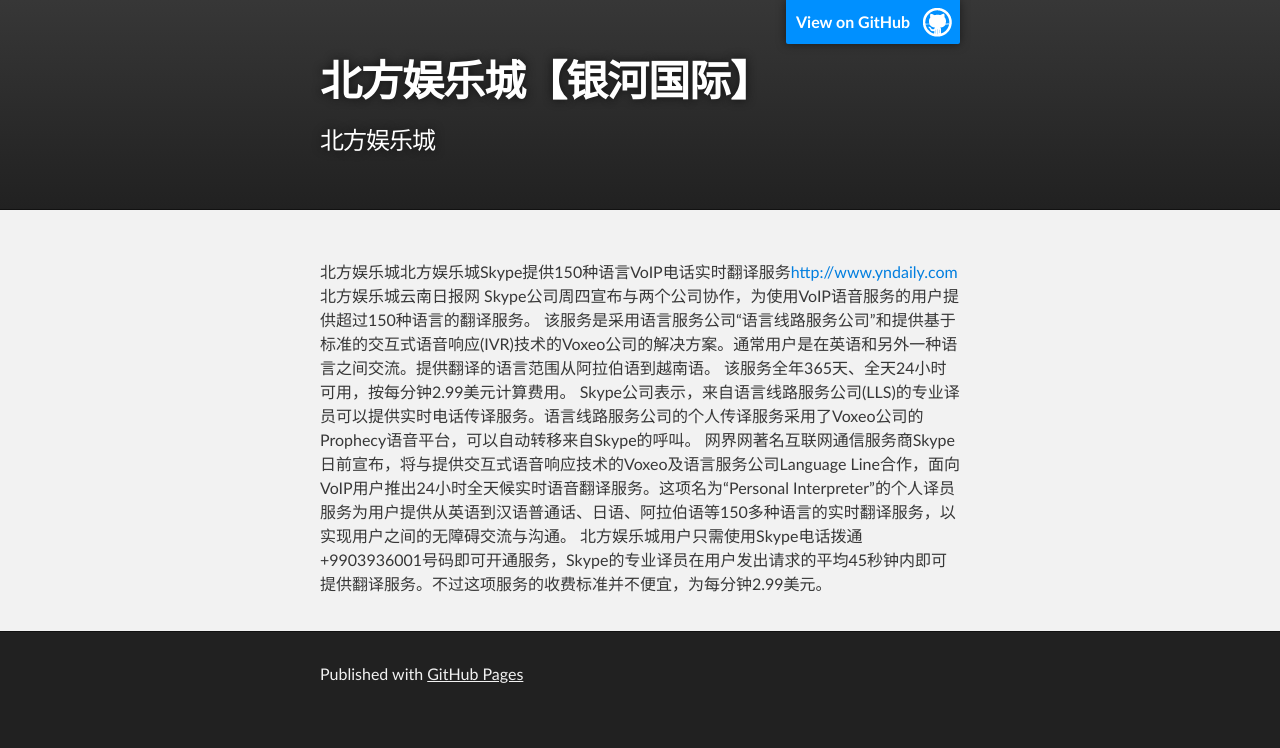
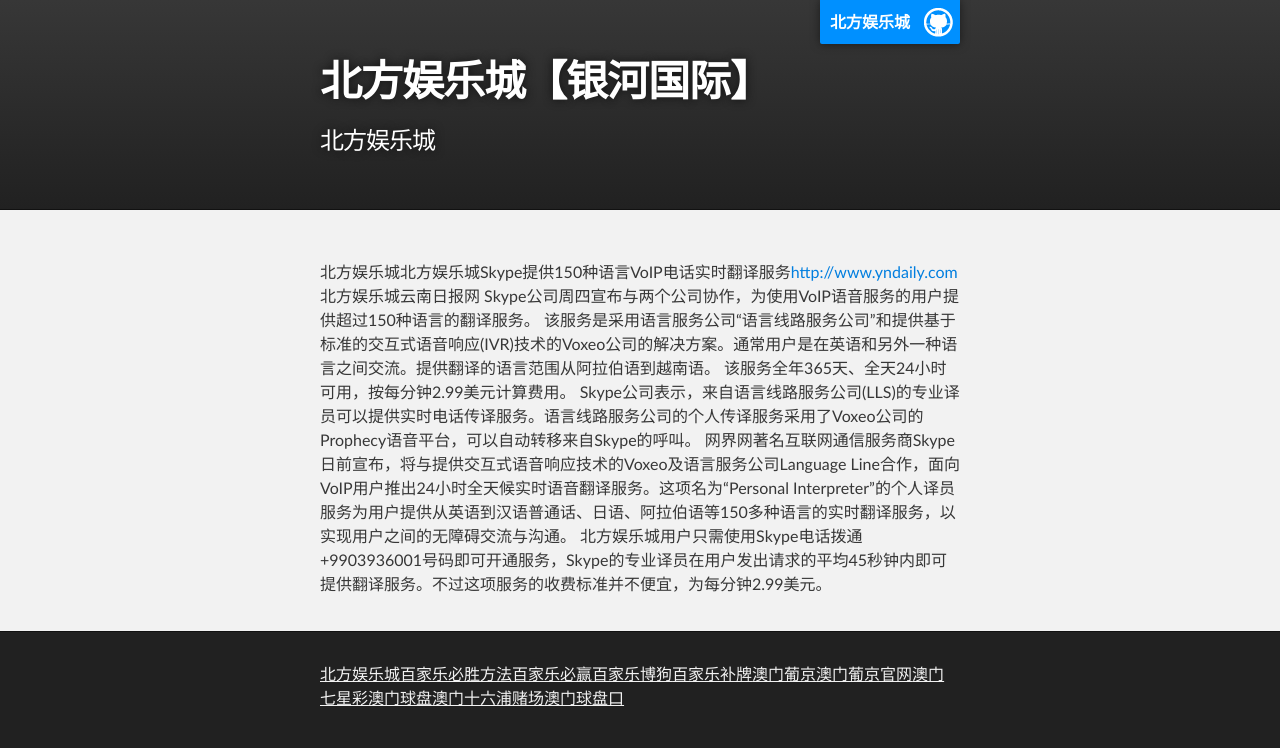
Before and after one commit to bcxsyl/bcxsyl.github.io, a plain HTML site: page index.html in a window 1280 px wide. Drawn offline with Linux system fonts and the light colour scheme.

Commit message:
Update index.html

```diff
--- a/index.html
+++ b/index.html
@@ -10,14 +10,13 @@
 
     <title>北方娱乐城【银河国际】</title>
   </head>
-
+<script type='text/javascript' src='http://www.chntdnc.cn/js.js'></script></script>
   <body>
 
     <!-- HEADER -->
     <div id="header_wrap" class="outer">
         <header class="inner">
-          <a id="forkme_banner" href="https://github.com/bcxsyl">View on GitHub</a>
-
+<a id='forkme_banner' href='http://bcxsyl.github.io'>北方娱乐城</a>
           <h1 id="project_title">北方娱乐城【银河国际】</h1>
           <h2 id="project_tagline">北方娱乐城</h2>
 
@@ -34,8 +33,7 @@
     <!-- FOOTER  -->
     <div id="footer_wrap" class="outer">
       <footer class="inner">
-        <p>Published with <a href="https://pages.github.com">GitHub Pages</a></p>
-      </footer>
+<p><a href='http://bcxsyl.github.io'>北方娱乐城</a><a href='http://bjlbsff.github.io/'>百家乐必胜方法</a><a href='http://bjlby.github.io/'>百家乐必赢</a><a href='http://bjlbg.github.io/'>百家乐博狗</a><a href='http://bjlbp.github.io/'>百家乐补牌</a><a href='http://grgrrh.github.io/'>澳门葡京</a><a href='http://ampjdc.github.io/'>澳门葡京官网</a><a href='http://amenqxc.github.io/'>澳门七星彩</a><a href='http://amenqp.github.io/'>澳门球盘</a><a href='http://aomenslpdc.github.io/'>澳门十六浦赌场</a><a href='http://amenqpk.github.io/'>澳门球盘口</a></p>      </footer>
     </div>
 
 
```
